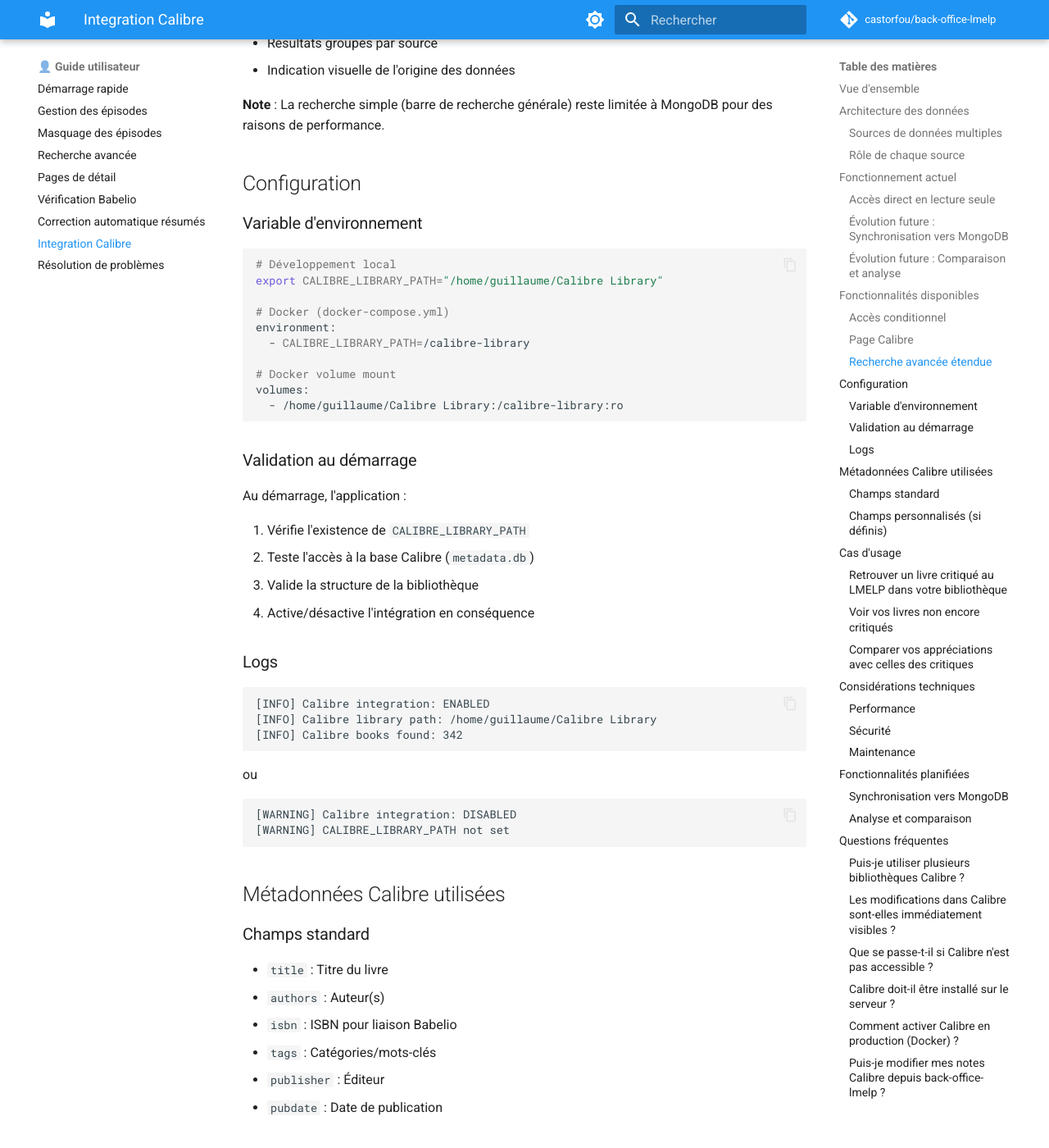
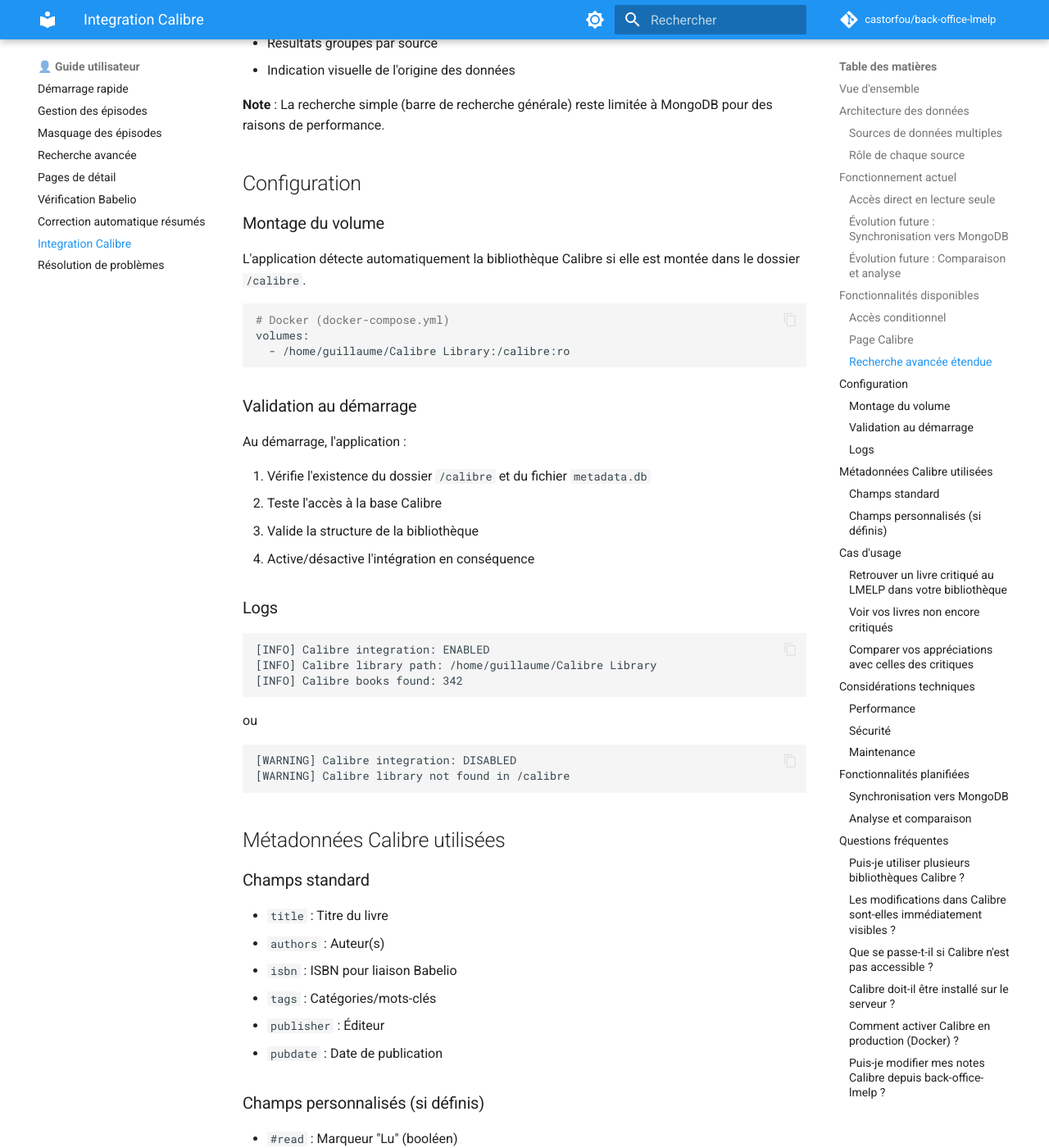
Before and after one commit to castorfou/back-office-lmelp, an MkDocs documentation site: the page built from docs/user/calibre-integration.md, in a window 1280 px wide and 1400 px high, scrolled down 4252 px. Shown: the whole window at 82% size. Built offline with MkDocs 1.6.1 and Material for MkDocs 9.7.7, drawn with Linux system fonts in a browser that asks for light colours; comment, search, counter and statistics services are not loaded; some of the changed text lies outside the part shown.

Commit message:
Remove CALIBRE_LIBRARY_PATH and rely on /calibre mount point (#123)
- Remove CALIBRE_LIBRARY_PATH environment variable support.
- Hardcode Calibre library detection to /calibre directory.
- Update CalibreService to check for /calibre/metadata.db.
- Update documentation (User, Dev, Deployment) to reflect these changes.
- Update docker-compose.yml to remove the environment variable.
- Update tests to match new behavior.
- Add tests/test_calibre_settings.py.

Fixes #122

````diff
--- a/docs/user/calibre-integration.md
+++ b/docs/user/calibre-integration.md
@@ -99,8 +99,8 @@
 
 L'intégration Calibre n'est active que si :
 
-1. ✅ Variable d'environnement `CALIBRE_LIBRARY_PATH` définie
-2. ✅ Base de données Calibre accessible au chemin indiqué
+1. ✅ Le volume Docker est monté sur `/calibre`
+2. ✅ Base de données Calibre (`metadata.db`) accessible dans ce dossier
 3. ✅ Bibliothèque Calibre valide et lisible
 
 Si ces conditions ne sont pas remplies, la fonctionnalité reste invisible dans l'interface.
@@ -179,27 +179,22 @@
 
 ## Configuration
 
-### Variable d'environnement
+### Montage du volume
+
+L'application détecte automatiquement la bibliothèque Calibre si elle est montée dans le dossier `/calibre`.
 
 ```bash
-# Développement local
-export CALIBRE_LIBRARY_PATH="/home/guillaume/Calibre Library"
-
 # Docker (docker-compose.yml)
-environment:
-  - CALIBRE_LIBRARY_PATH=/calibre-library
-
-# Docker volume mount
 volumes:
-  - /home/guillaume/Calibre Library:/calibre-library:ro
+  - /home/guillaume/Calibre Library:/calibre:ro
 ```
 
 ### Validation au démarrage
 
 Au démarrage, l'application :
 
-1. Vérifie l'existence de `CALIBRE_LIBRARY_PATH`
-2. Teste l'accès à la base Calibre (`metadata.db`)
+1. Vérifie l'existence du dossier `/calibre` et du fichier `metadata.db`
+2. Teste l'accès à la base Calibre
 3. Valide la structure de la bibliothèque
 4. Active/désactive l'intégration en conséquence
 
@@ -215,7 +210,7 @@
 
 ```
 [WARNING] Calibre integration: DISABLED
-[WARNING] CALIBRE_LIBRARY_PATH not set
+[WARNING] Calibre library not found in /calibre
 ```
 
 ## Métadonnées Calibre utilisées
````
Also changed, not shown: docs/deployment/calibre-setup.md (+3 -2 lines), docs/dev/calibre-integration.md (+10 -12 lines), 5 other files.
